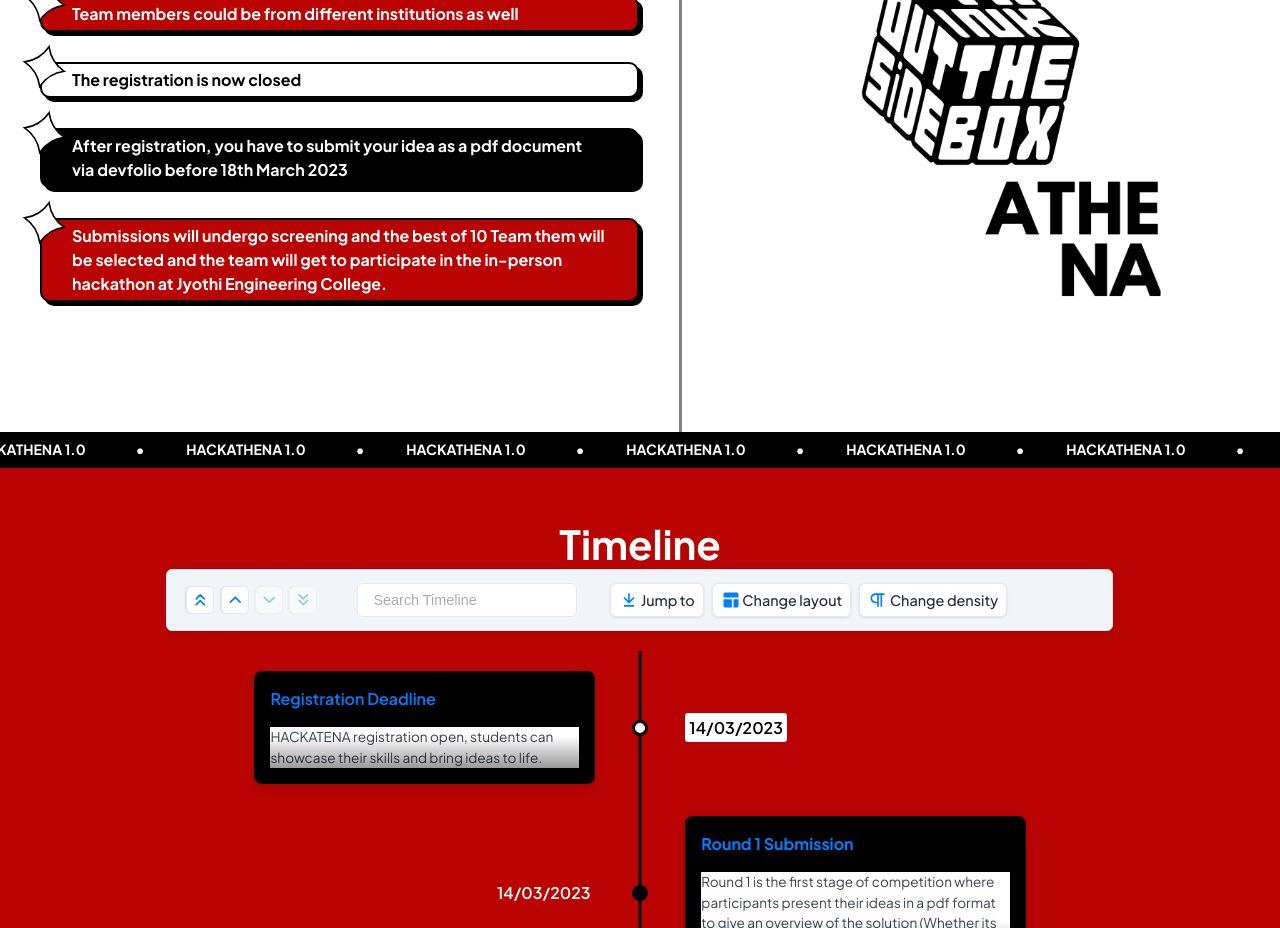
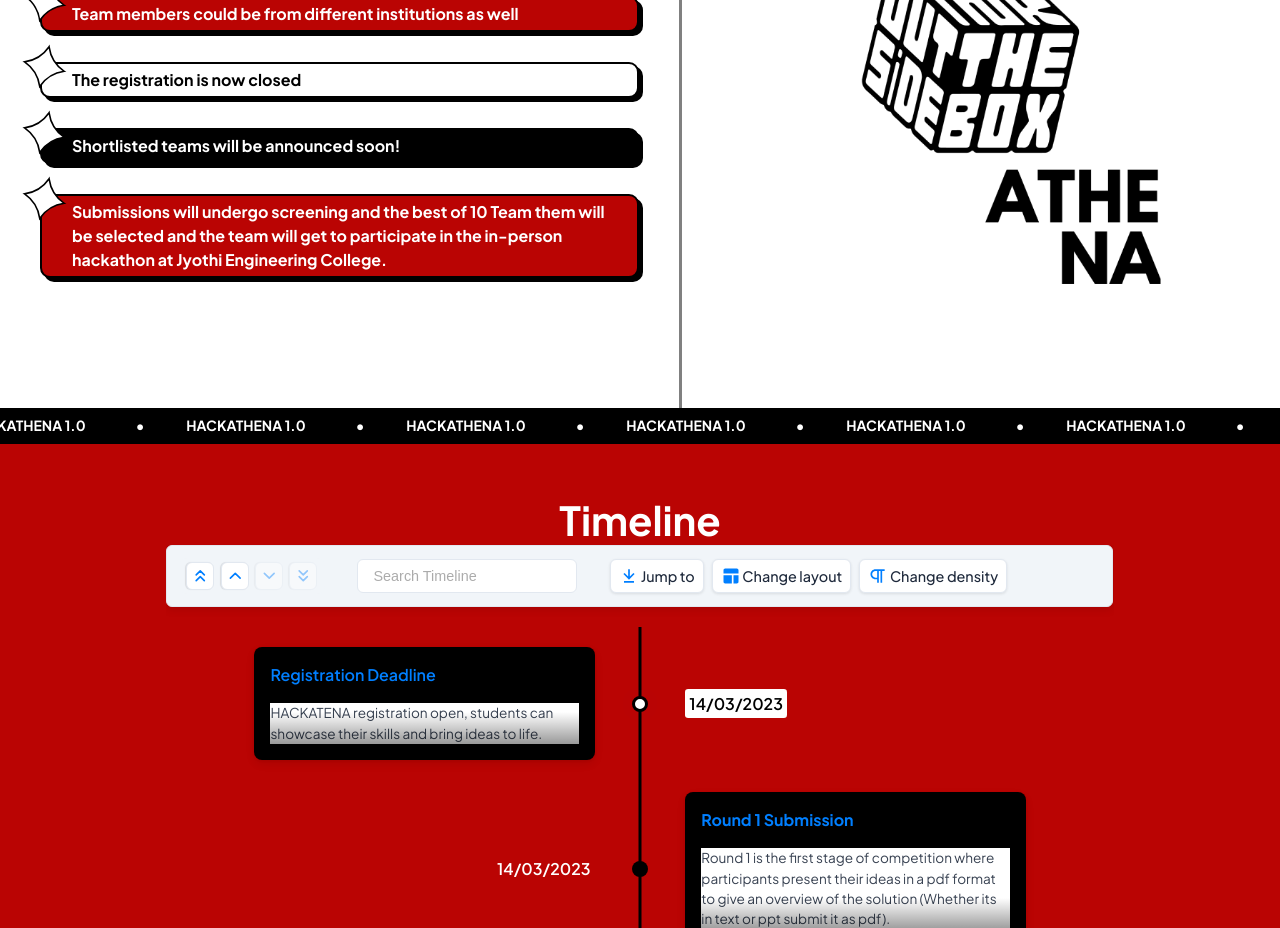
Before and after one commit to ajmalmohad/hackathena, a React (Create React App) app: page / in a window 1280 px wide. Shown: the part 2280-3208 px from the top of the page. Built offline with nearby package versions, Linux system fonts and the light colour scheme.

Commit message:
info update

```diff
--- a/src/pages/home/components/Information.js
+++ b/src/pages/home/components/Information.js
@@ -13,7 +13,7 @@
           <RulesPoints className="spoint" color={"black"} Desc={"Each team should comprise of 3 to 4 members"} />
           <RulesPoints className="spoint" color={"#BA0403"} Desc={"Team members could be from different institutions as well"} />
           <RulesPoints className="spoint" color={"white"} textcol={"black"} Desc={"The registration is now closed"} />
-          <RulesPoints className="spoint" color={"black"} Desc={"After registration, you have to submit your idea as a pdf document via devfolio before 18th March 2023"} />
+          <RulesPoints className="spoint" color={"black"} Desc={"Shortlisted teams will be announced soon!"} />
           <RulesPoints className="spoint" color={"#BA0403"} Desc={"Submissions will undergo screening and the best of 10 Team them will be selected and the team will get to participate in the in-person hackathon at Jyothi Engineering College."} />
         </div>
       </div>
```
